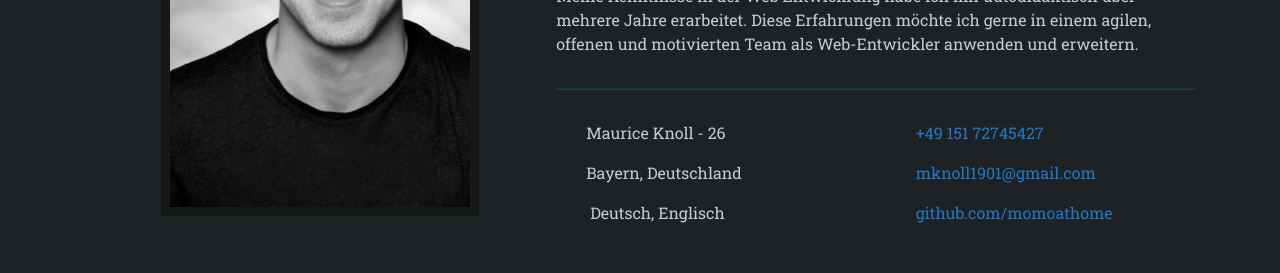
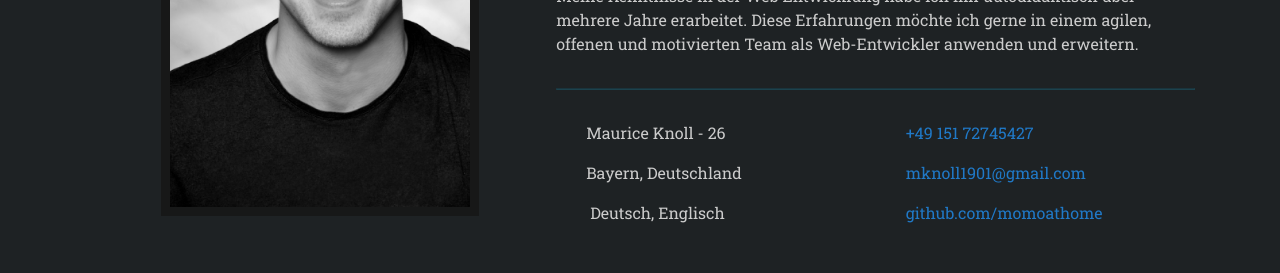
Before and after one commit to momoathome/Portfolio, a Nuxt app: page / in a window 1280 px wide. Shown: the part 1120-1393 px from the top of the page. Built offline with nearby package versions, Linux system fonts and the light colour scheme.

Commit message:
fix margin on link in detail section

```diff
--- a/components/AboutMeDetail.vue
+++ b/components/AboutMeDetail.vue
@@ -52,8 +52,7 @@ a {
   color: $color_grey;
 }
 .detail {
-  & span,
-  a {
+  & span {
     margin-left: 10px;
     vertical-align: top;
   }
```
